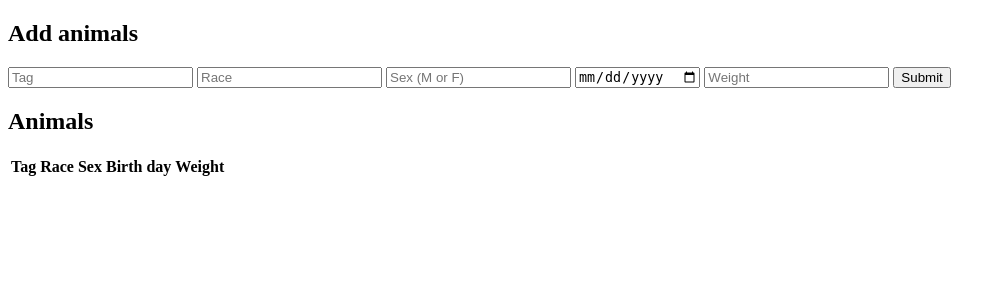
After one commit to rafa-sec/Livestock-Management, a Flask app: page /register in a window 1280 px wide. The commit adds this page. Shown: the top 300 px of the page, without its empty margins (0-1006 px from the left). Run offline with Flask 3, Linux system fonts and the light colour scheme; lists and menus that the app fills with data are empty.

Commit message:
SQLite added + register/view cattle system

```diff
--- a/app.py
+++ b/app.py
@@ -1,9 +1,9 @@
-from flask import Flask, render_template
+from flask import Flask, render_template, request, redirect
+import database
 
 app = Flask(__name__)
 
-
-
+database.initialize_database() #Creates the database right when the app starts
 
 @app.route('/')
 def home():
@@ -18,5 +18,26 @@ def dashboard():
     recent_alerts = 1
     return render_template("dashboard.html", total_herd=total_herd, animals_requiring_attention=animals_requiring_attention, missing_health_updates=missing_health_updates, recent_alerts=recent_alerts, animals_requiring_attention_id=animals_requiring_attention_id)
 
+@app.route("/register", methods=["GET","POST"])
+def register():
+    if request.method == "POST":
+        tag = request.form.get("input_tag")
+        race = request.form.get("input_race")
+        sex = request.form.get("input_sex")
+        birth_day = request.form.get("input_birthday")
+        weight = request.form.get("input_weight")
+
+        print(f"DEBUG -> Tag: {tag}, Raça: {race}")
+        database.new_animal(tag, race, sex, birth_day, weight)
+        return redirect("/animals")
+
+    return render_template("register.html")
+
+@app.route("/animals")
+def animals():
+    all_animals = database.search_all()
+    return render_template("animals.html", animals_list=all_animals)
+
+
 if __name__ == "__main__":
     app.run(debug=True)
--- a/static/js/login.js
+++ b/static/js/login.js
@@ -7,8 +7,9 @@ loginBtn.addEventListener("click", function(){
 
     if(password === "admin" && username === "admin"){
         alert("Admin logged")
-        window.location = "dashboard.html"
+        window.location = "dashboard"
     }else if(password === "worker" && username === "worker"){
         alert("Worker logged")
+        window.location = "dashboard"
     }
 })
--- a/templates/index.html
+++ b/templates/index.html
@@ -36,4 +36,4 @@
 
 </body>
 </html>
-<script src="./js/login.js"></script>
+<script src="{{ url_for('static', filename='js/login.js') }}"></script>
--- /dev/null
+++ b/templates/register.html
@@ -0,0 +1,37 @@
+<!DOCTYPE html>
+<html lang="en">
+<head>
+    <meta charset="UTF-8">
+    <meta name="viewport" content="width=device-width, initial-scale=1.0">
+    <title>Animals Register</title>
+</head>
+<body>
+
+
+    <section>
+        <h2>Add animals</h2>
+        <form action="/register" method="post">
+        <input type="text" placeholder="Tag" name="input_tag" required>
+        <input type="text" placeholder="Race" name="input_race" id="">
+        <input type="text" placeholder="Sex (M or F)"  name="input_sex" id="">
+        <input type="date" placeholder="Birth Day" name="input_birthday" id="">
+        <input type="number" placeholder="Weight" name="input_weight" id="">
+        <button type="submit">Submit</button>
+        </form>
+    </section>
+
+    <section>
+        <h2>Animals</h2>
+        <table>
+            <tr>
+                <th>Tag</th>
+                <th>Race</th>
+                <th>Sex</th>
+                <th>Birth day</th>
+                <th>Weight</th>
+            </tr>
+        </table>
+    </section>
+
+</body>
+</html>
```
Also changed, not shown: database.py (added, +45 -0 lines), templates/admin.html (added, +11 -0 lines), templates/animals.html (+25 -1 lines), data.db (added).
